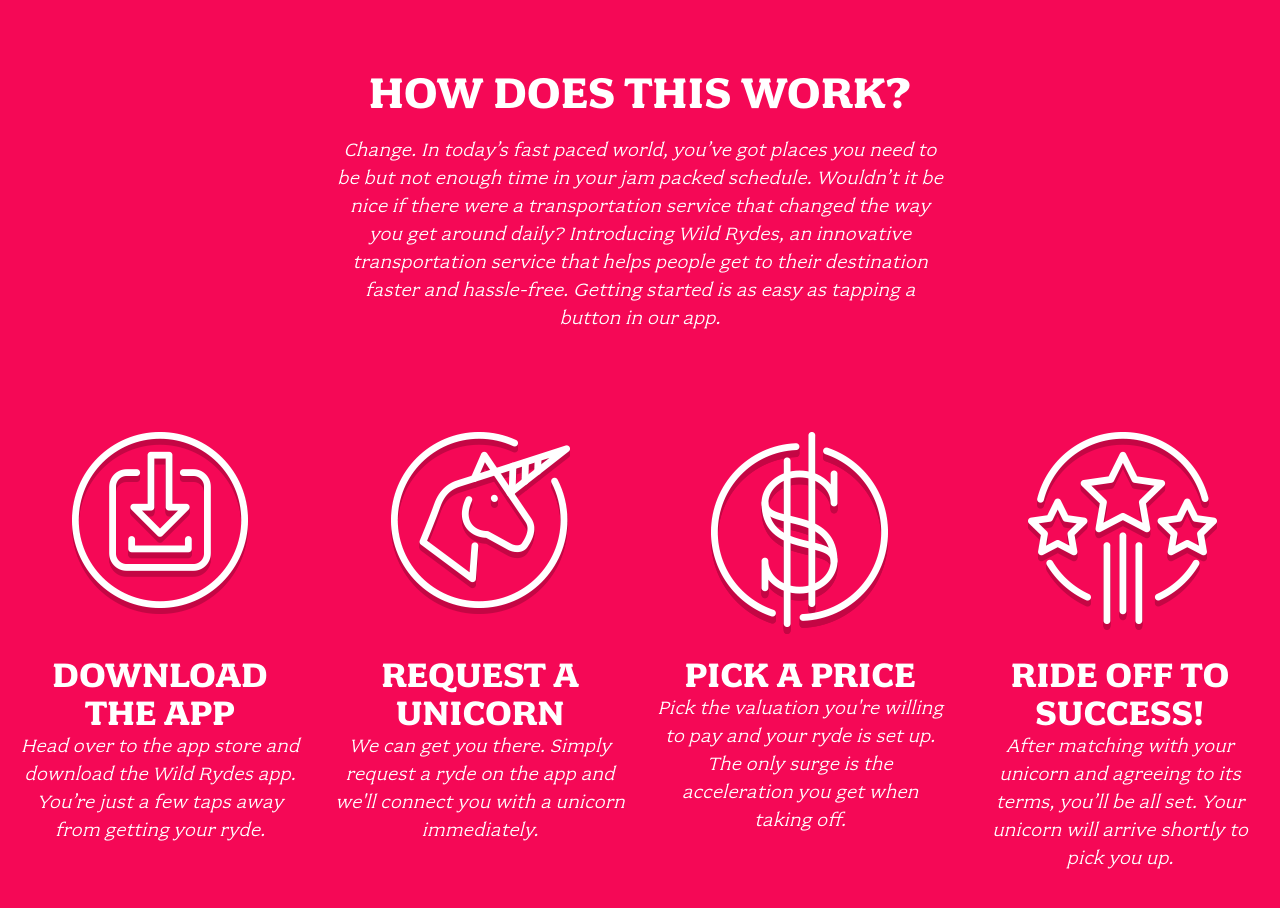
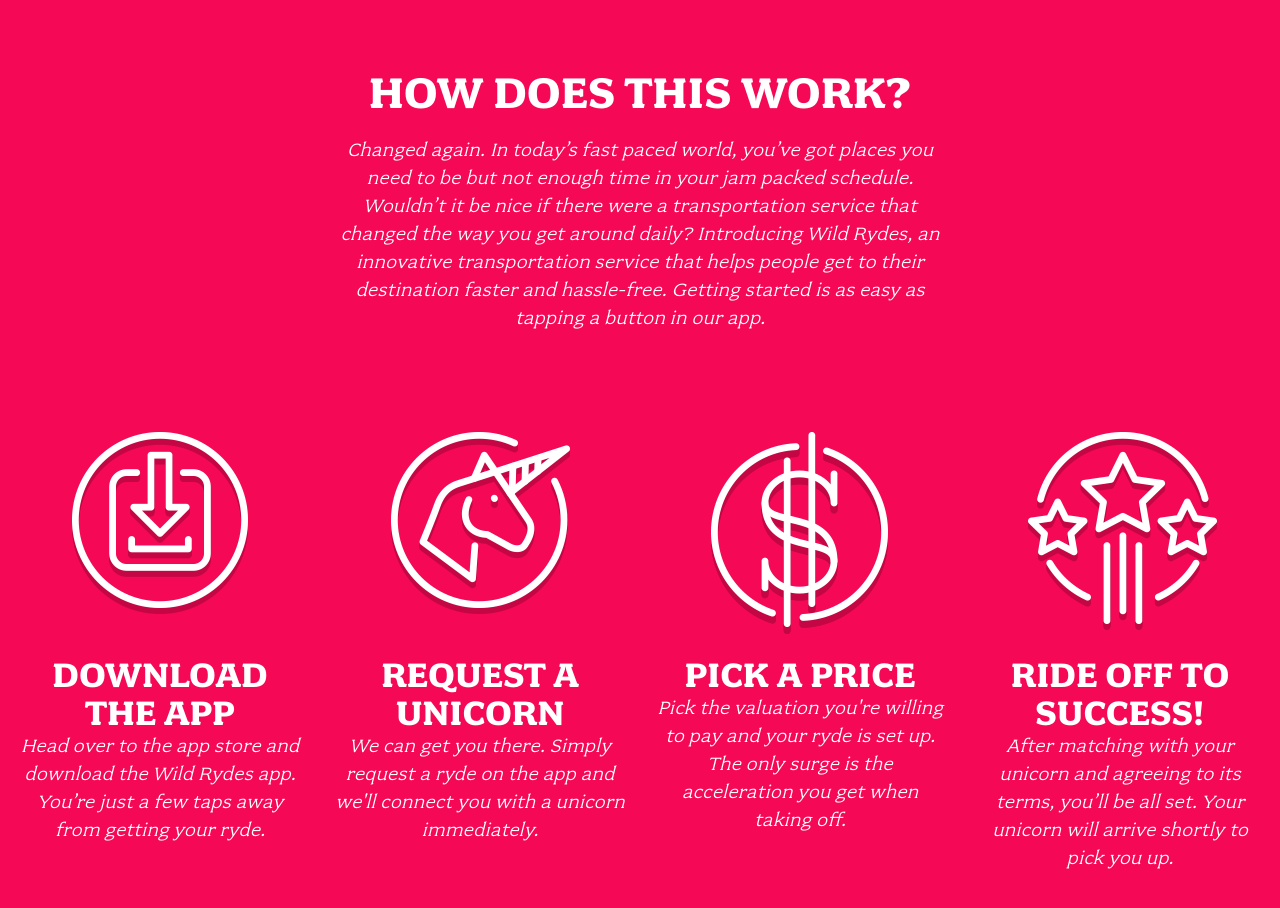
Before and after one commit to eamonperry/AWS_WildRydes, a plain HTML site: page index.html in a window 1280 px wide. Shown: the part 960-1868 px from the top of the page. Drawn offline with Linux system fonts and the light colour scheme.

Commit message:
Another change to test automatic deployment.

```diff
--- a/index.html
+++ b/index.html
@@ -32,7 +32,7 @@
     <div class="row column large-9 xlarge-6 xxlarge-4">
       <h2 class="section-title">How Does This Work?</h2>
       <p class="content">
-        Change. In today’s fast paced world, you’ve got places you need to be but not enough time in your jam packed schedule. Wouldn’t it be nice if there were a transportation service that changed the way you get around daily? Introducing Wild Rydes, an innovative transportation service that helps people get to their destination faster and hassle-free. Getting started is as easy as tapping a button in our app.
+        Changed again. In today’s fast paced world, you’ve got places you need to be but not enough time in your jam packed schedule. Wouldn’t it be nice if there were a transportation service that changed the way you get around daily? Introducing Wild Rydes, an innovative transportation service that helps people get to their destination faster and hassle-free. Getting started is as easy as tapping a button in our app.
       </p>
     </div>
 
```
